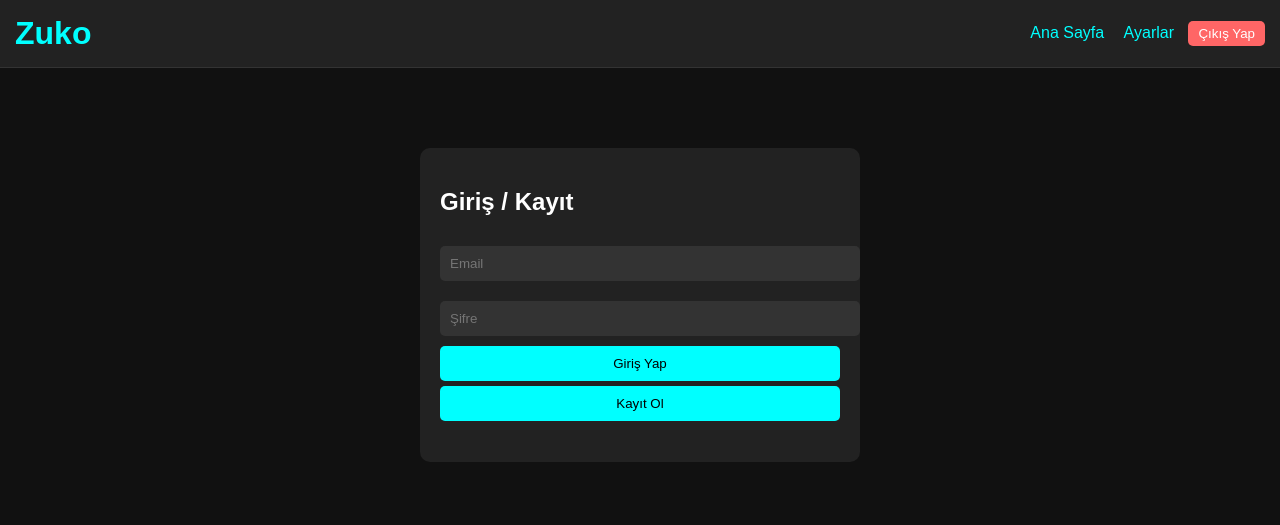
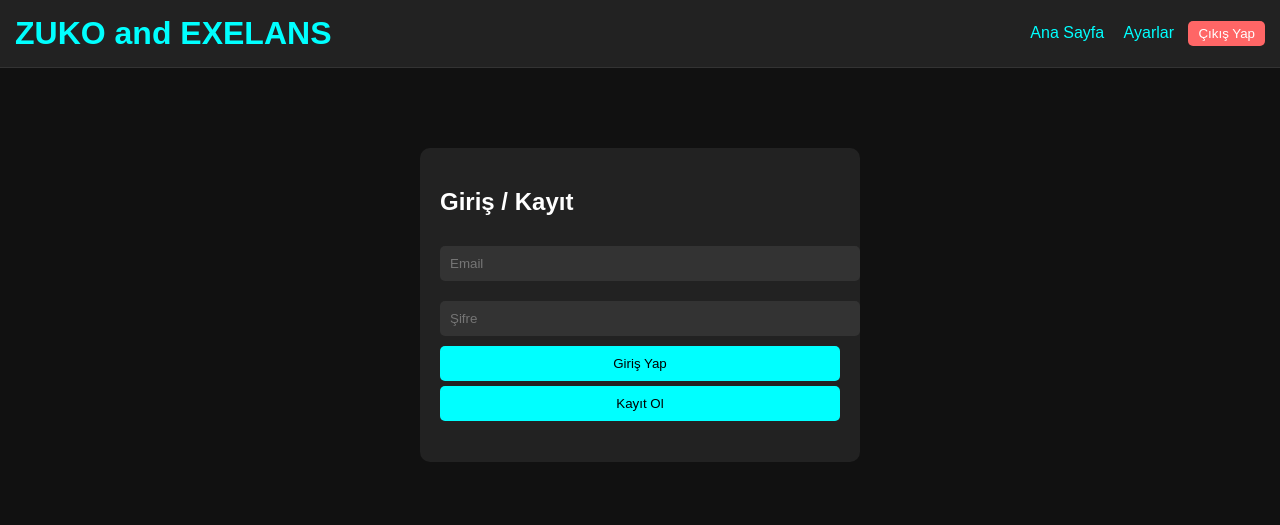
Before and after one commit to zukonizim/Zuko-site, a plain HTML site: page index.html in a window 1280 px wide. Drawn offline with Linux system fonts and the light colour scheme.

Commit message:
Update index.html

```diff
--- a/index.html
+++ b/index.html
@@ -2,7 +2,7 @@
 <html lang="tr">
 <head>
 <meta charset="UTF-8">
-<title>Zuko Chat</title>
+<title>Zuko and exelans Chat</title>
 <script src="https://www.gstatic.com/firebasejs/9.23.0/firebase-app-compat.js"></script>
 <script src="https://www.gstatic.com/firebasejs/9.23.0/firebase-auth-compat.js"></script>
 <script src="https://www.gstatic.com/firebasejs/9.23.0/firebase-firestore-compat.js"></script>
@@ -103,7 +103,7 @@
 <body>
 
 <header>
-  <h1>Zuko</h1>
+  <h1>ZUKO and EXELANS</h1>
   <nav>
     <a href="/">Ana Sayfa</a>
     <a href="/settings">Ayarlar</a>
```
